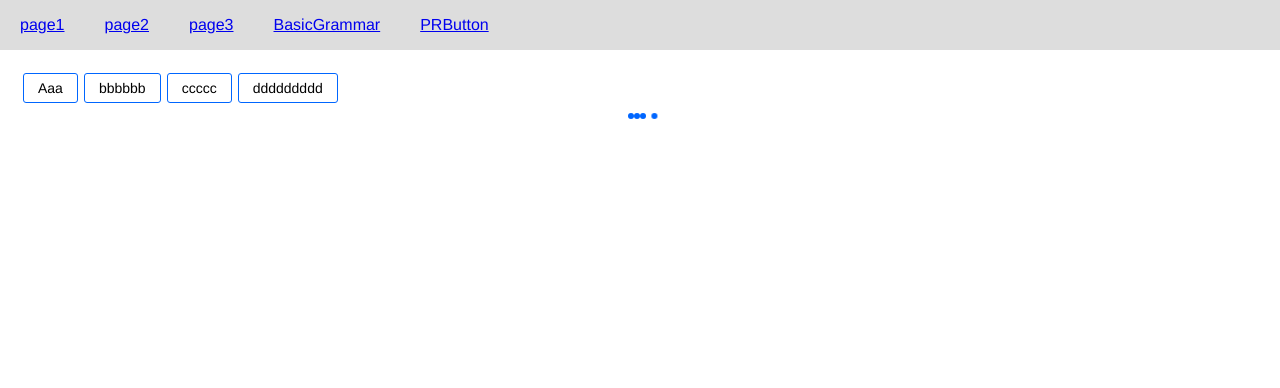
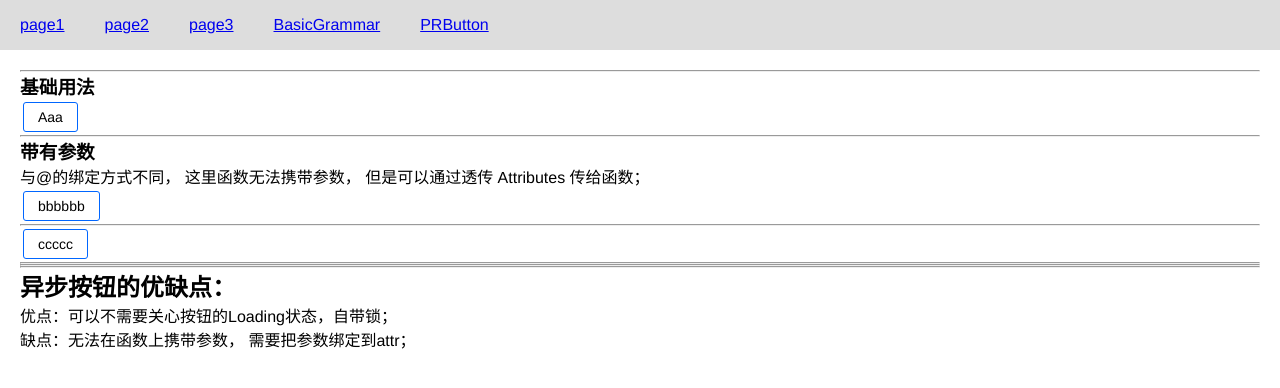
Before and after one commit to chuanxinwong/vue3-template, a Vue app: page /PRButton in a window 1280 px wide. Shown: the top 388 px of the page. Built offline with nearby package versions, Linux system fonts and the light colour scheme.

Commit message:
add 文档；

```diff
--- a/src/components/Button/index.vue
+++ b/src/components/Button/index.vue
@@ -40,13 +40,13 @@
 export default { name: "Button" }
 </script>
 <script setup>
-import { reactive } from "vue"
+import { reactive, useAttrs } from "vue"
 import defPubProps from "../defPubProps.js"
 import defProps from './defProps.js';
 import Loading from "../Loading/index.vue"
 
+var attrs = useAttrs()
 var props = defineProps({ ...defPubProps, ...defProps });
-
 var datas = reactive({
   loading: false,
 })
@@ -66,7 +66,7 @@ function click() {
     return;
   }
 
-  let proms = props.click();
+  let proms = props.click(attrs, props);
   // 不是 Promise
   if (!(proms instanceof Promise)) {
     return;
--- a/src/views/PRButton/index.vue
+++ b/src/views/PRButton/index.vue
@@ -2,12 +2,27 @@
 <template>
   <div>
 
+    <hr>
+    <h3>基础用法</h3>
     <MyButton text="Aaa" :click="click1" />
-    <MyButton text="bbbbbb" :click="click2" />
+
+    <hr>
+    <h3>带有参数</h3>
+    <div>与@的绑定方式不同， 这里函数无法携带参数， 但是可以通过透传 Attributes 传给函数；</div>
+    <MyButton text="bbbbbb" :item="11" :click="click2" />
+
+    <hr>
     <MyButton text="ccccc" />
-    <MyButton text="ddddddddd" />
 
-    <Loading />
+    <hr>
+    <hr>
+    <hr>
+    <h2>异步按钮的优缺点：</h2>
+    <div>优点：可以不需要关心按钮的Loading状态，自带锁； </div>
+    <div>缺点：无法在函数上携带参数， 需要把参数绑定到attr；</div>
+    <ul>
+      <li></li>
+    </ul>
 
   </div>
 </template>
@@ -21,6 +36,8 @@ function click1() {
 }
 
 function click2() {
+  // 得到绑定到 当前组件的参数和props；
+  console.log(arguments)
   return new Promise((resolve, reject) => {
     setTimeout(() => {
       resolve();
@@ -29,4 +46,5 @@ function click2() {
 }
 
 
+
 </script>
```
